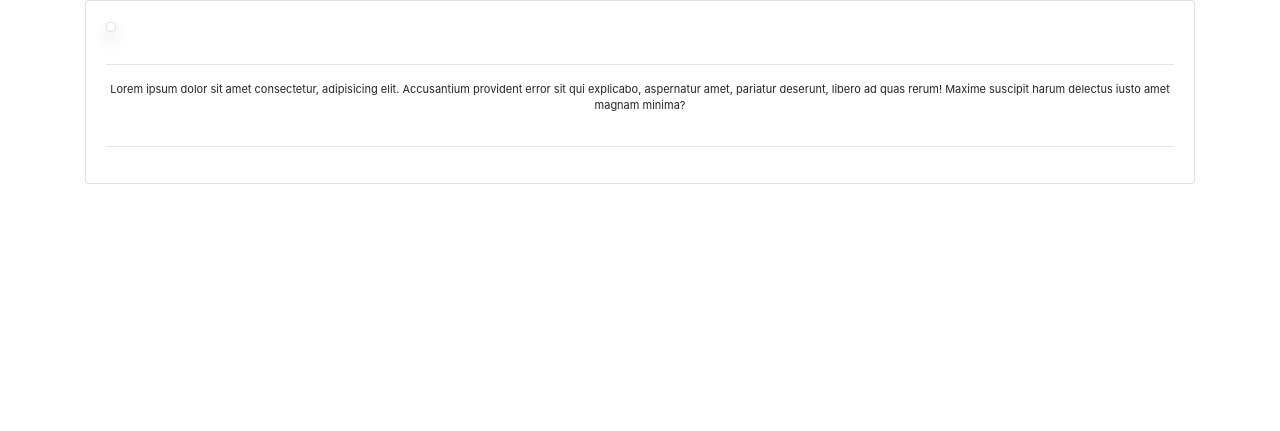
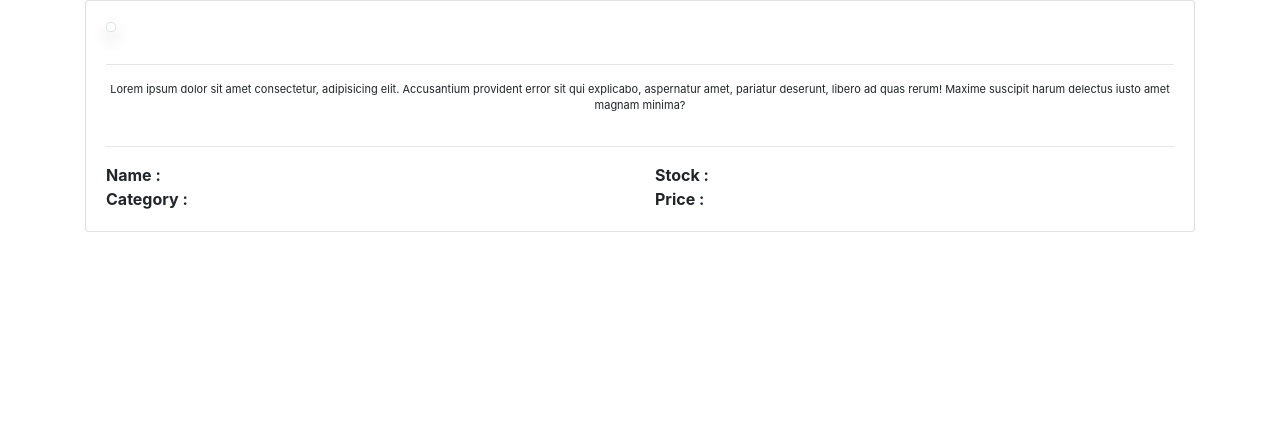
Before and after one commit to thanakrit-sa/Backup_LIFF, a PHP site: page /web/Product/product_1.php in a window 1280 px wide. Shown: the top 431 px of the page. Run offline with PHP 8.4, Linux system fonts and the light colour scheme; data that the repository does not hold is empty.

Commit message:
Modified Flex

```diff
--- a/web/Product/product_1.php
+++ b/web/Product/product_1.php
@@ -47,10 +47,10 @@ foreach ($dataFromApi['data'] as $data) {
             <div class="card-body">
                 <div class="row">
                     <div class="col">
-                        <img src="<? echo $prod_image[0]; ?>" class="img-thumbnail shadow p-1 mb-3 bg-white rounded">
+                        <img src="<? echo $prod_image[1]; ?>" class="img-thumbnail shadow p-1 mb-3 bg-white rounded">
                     </div>
                 </div>
-                <p align="center"><b><? echo $prod_name[0]; ?></b></p>
+                <p align="center"><b><? echo $prod_name[1]; ?></b></p>
                 <hr>
                 <article class="row">
                     <div class="col-12" align="center">
@@ -58,6 +58,22 @@ foreach ($dataFromApi['data'] as $data) {
                     </div>
                 </article>
                 <hr>
+                <div class="row">
+                    <div class="col">
+                        <b>Name : </b><? echo $prod_name[1];?>
+                    </div>
+                    <div class="col">
+                        <b>Stock : </b><? echo $prod_stock[1];?>
+                    </div>
+                </div>
+                <div class="row">
+                    <div class="col">
+                        <b>Category : </b><? echo $prod_cate[1];?>
+                    </div>
+                    <div class="col">
+                        <b>Price : </b><? echo $prod_price[1];?>
+                    </div>
+                </div>
             </div>
         </div>
     </div>
```
